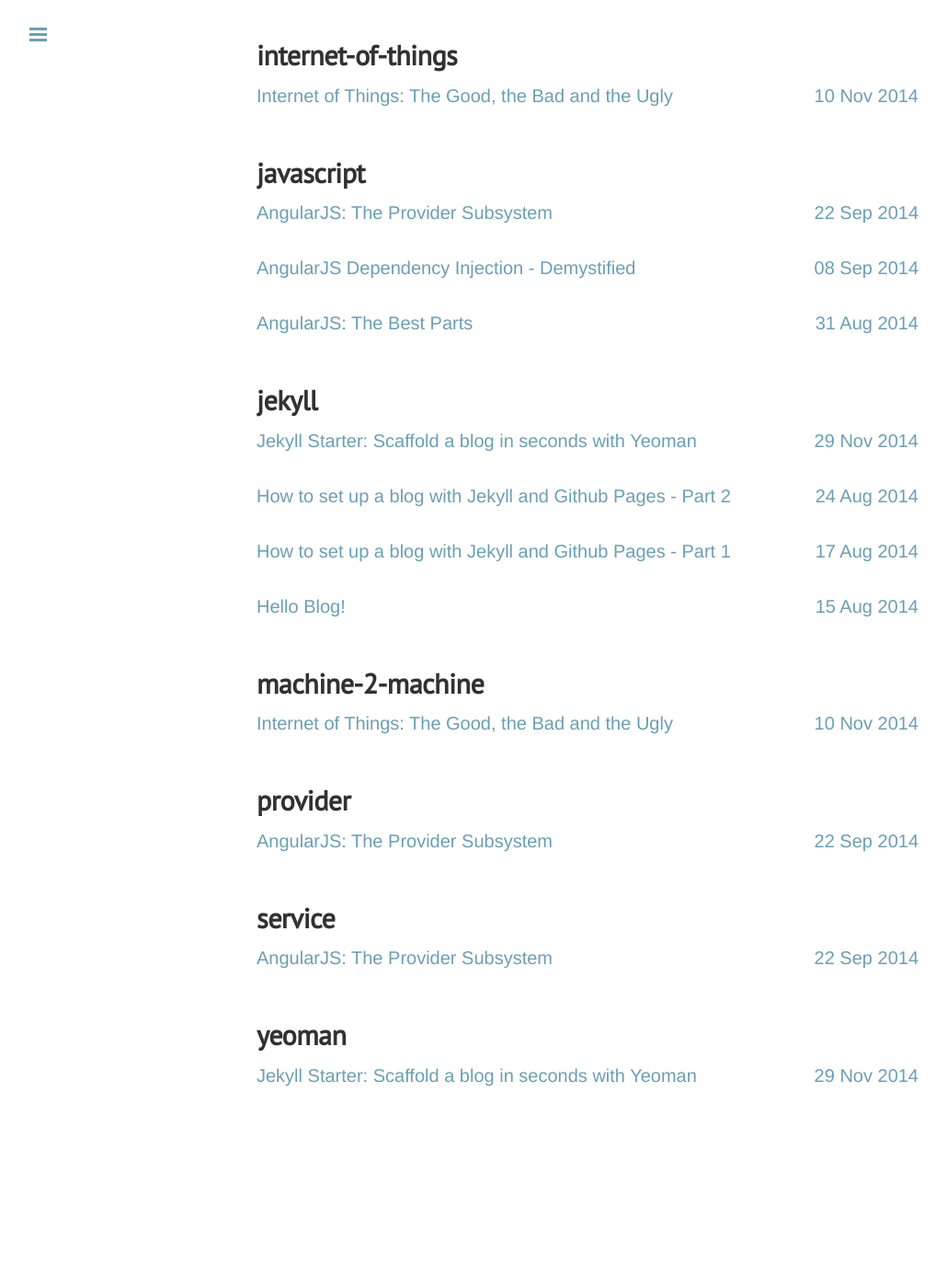
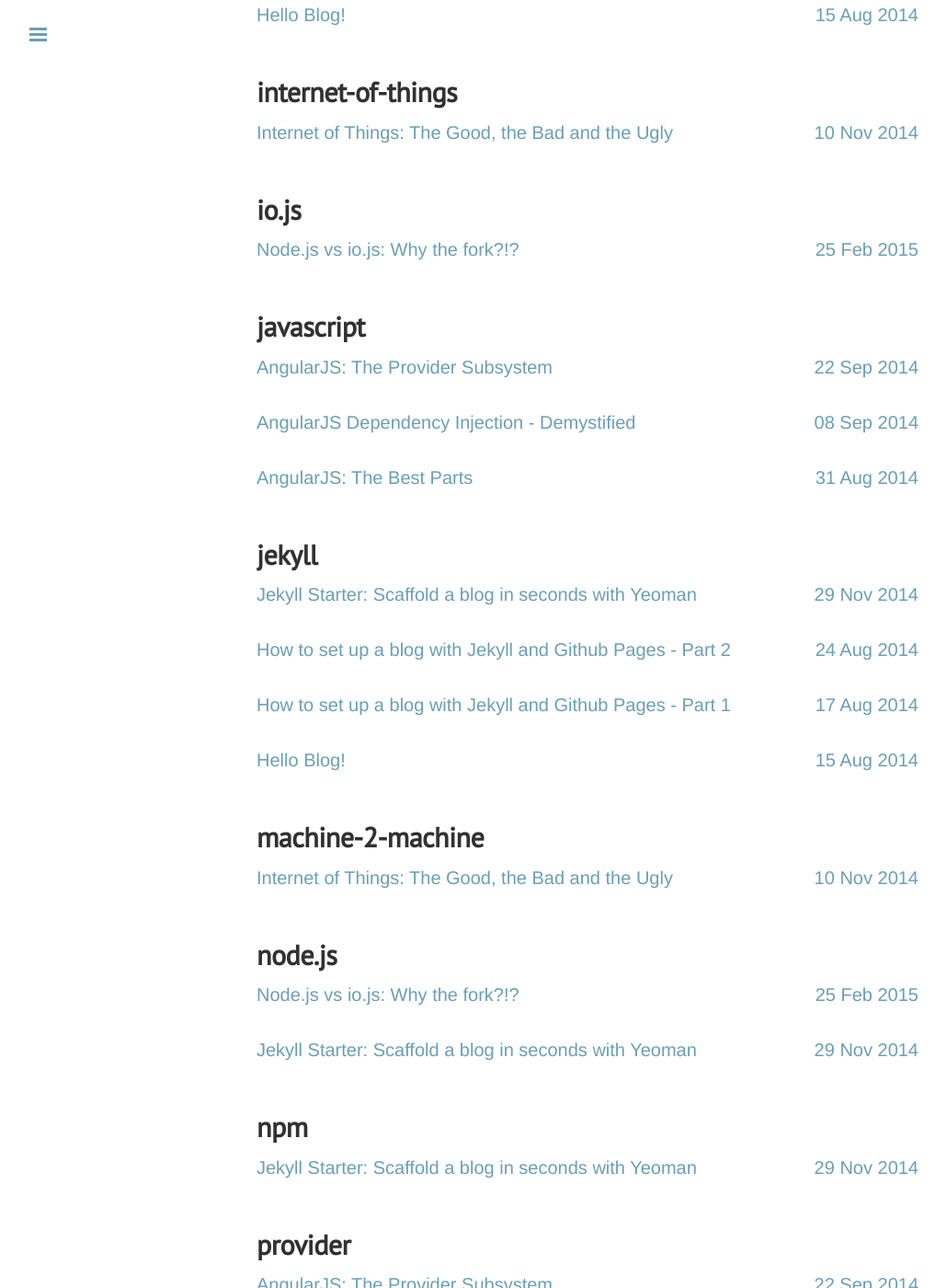
Before and after one commit to msanand/msanand.github.io, a Jekyll site: the page built from tags.html, in a window 1280 px wide and 1400 px high, scrolled down 1476 px. Shown: the whole window at 92% size, without its empty margins (1-1031 px from the left). Built offline with Jekyll 4.4.1, drawn with Linux system fonts in a browser that asks for light colours; nearby versions of some CDN libraries; Markdown is read by kramdown in place of the engine named in the settings; before the commit the page ends 2770 px from its top, so only the background shows below that; some of the changed lines change nothing that is shown; some of the changed text lies outside the part shown.

Commit message:
New post on io.js

```diff
--- a/_posts/2014-11-26-jekyll-starter-scaffold-blog-yeoman.md
+++ b/_posts/2014-11-26-jekyll-starter-scaffold-blog-yeoman.md
@@ -3,7 +3,7 @@
 title: Jekyll Starter&#58; Scaffold a blog in seconds with Yeoman
 date:   2014-11-29 14:50 IST
 categories: blogging
-tags: blogging jekyll yeoman
+tags: blogging jekyll yeoman node.js npm
 comments: true
 analytics: true
 ---
--- /dev/null
+++ b/_posts/2015-02-25-nodejs-iojs-why-the-fork.md
@@ -0,0 +1,118 @@
+---
+layout: post
+title: Node.js vs io.js&#58; Why the fork?!?
+date:   2015-02-25 18:00 IST
+categories: node.js io.js
+tags: node.js io.js
+comments: true
+analytics: true
+---
+
+After a hiatus of a couple of months, I'm back with a topic that has invaded many technical discussions in the last months.
+
+**Node.js, the popular server-side JavaScript runtime environment, has been forked!**
+
+OK! But then, Node.js has been forked in the past, e.g: [JXcore](http://jxcore.com) which provides a multithreaded flavour of NodeJS. Why is this specific instance of forking so vastly discussed/debated? It was not just forking of the code, but also - so to speak - forking of some of the top contributors to the NodeJS project. Four of [Node's top 5 contributors](https://github.com/joyent/node/graphs/contributors) are part of the forked project - [io.js](https://iojs.org).
+
+The possibility of forking has been discussed over the last few months, but the official first release of the forked project [io.js](https://iojs.org) came out early January 2015.<br>
+
+## Why the fork?
+
+Over the last year or so, the number of commits on the Node.js repo has been steadily decreasing.
+
+![Node.js commit trend](/assets/images/node_commits.png "Node.js commit trend")
+
+Even worse, the number of releases of node drastically reduced in 2014.
+
+![Node.js release trend](/assets/images/node_releases.png "Node.js release trend")
+
+But, one of the main reasons for the forking was the discontent over the way in which Joyent was handling the project. This [blog post](https://www.joyent.com/blog/the-power-of-a-pronoun) from Bryan Cantrill should throw some perspective.
+
+> io.js - the forked version of Node.js, is the result of dissatisfaction over Joyent's stewardship of the Node.js project.
+
+Talk of a possible forking started mid 2014, after some developers became discontented with the role of Joyent as the steward of the Node.js project. Some of the core contributors tried working with Joyent to move the project into a structure where the contributors and community could step in to solve the problems facing Node (some indicated by the graphs above). Some independent  efforts were started by contributors to improve Node and its ecosystem, in the name of '[Node Forward](http://nodeforward.org/)'.
+
+But [Fedor Indutny](https://github.com/indutny), one of the core team members, got tired of getting nowhere with the discussion and started the fork that is currently called io.js. Other contributors close to Fedor volunteered and jumped in.
+
+Joyent responded by forming the [Node Advisory Board](https://www.joyent.com/blog/node-js-advisory-board) to set up open governance, but that  seems to have been too little too late.
+
+> We don’t want to have just one person who’s appointed by a company making decisions. We want contributors to have more control, to seek consensus.
+>
+> <cite>&mdash; Mikeal Rogers, io.js project team member</cite>
+
+The forking only highlights the tension between corporate sponsor of an open source project and the community of developers contributing to it.
+
+But for Joyent CTO Bryan Cantrill, Node is alive and well, despite the slower pace of development.
+
+> You’ve got to look at the quality of contributions, not the quantity.
+>
+> <cite>&mdash; Bryan Cantrill, CTO, Joyent</cite>
+
+## OK. Let's talk about the forking facts!
+
+### What you need to know about io.js:
+
+* Forked out of Joyent's Node.js v0.12
+* Fully compatible with the npm ecosystem
+* Will be taking new V8 releases as fast as possible
+  * io.js is on V8 v4.1.0.14, while Node is still on V8 v3.28.73
+  * Newer V8 brings in many performance improvements and fixes
+  * Also, brings in additional support for [new ES6 language features](https://iojs.org/en/es6.html)
+* New (experimental) core modules
+  * [V8](https://iojs.org/api/v8.html): interfacing directly with V8 engine
+  * [smalloc](https://iojs.org/api/smalloc.html): managing external raw memory allocation/deallocation in JavaScript
+* Versioning based on semver, starting with v1.0.0
+* Weekly production releases planned
+* Bug fixes cherry-picked from Node into io.js as necessary
+* [Open Governance Model](https://github.com/iojs/io.js/blob/v1.x/GOVERNANCE.md): More power to contributors
+
+## My take on the fork
+
+io.js has clearly proved that a project can grow much faster with open governance. It has made 10 releases since its first release on 13 Jan 2015!
+
+![io.js commit trend](/assets/images/iojs_commits.png "io.js commit trend")
+
+But the situation is still a bit of a yin yang! The duality arises from the fact that for every statement that you make supporting the fork, there could be one made opposing it in the same context.
+
+### Let's talk about the positives:
+- Open governance, distributed control
+- Faster releases
+- Newer V8
+- ES6 goodness
+
+### The other perspective:
+- Node is fairly stable and production ready. Why switch?
+- The technical delta (newer V8, ES6 support, etc) is not enticing enough for many
+- Not many corporates are complaining about slow releases from Node
+
+If I quote apache web server, hadoop or linux as good examples of foundation driven open source initiatives, someone would respond quoting Ruby on Rails or Docker as successful single corporate driven OSS initiatives. Hence, the yin yang!
+
+Whether io.js gains traction or not would depend on the consumer adoption. Matt Ranney, Chief Systems Architect at Uber, has already tweeted about putting io.js into production.
+
+<blockquote class="twitter-tweet" lang="en"><p>I&#39;m one of the first people to put io.js into production at scale.</p>&mdash; Matt Ranney (@mranney) <a href="https://twitter.com/mranney/status/540013975568535553">December 3, 2014</a></blockquote>
+<script async src="//platform.twitter.com/widgets.js" charset="utf-8"></script>
+
+But, I see this fork only as an exploration by some of the key contributors in the Node core community with the following intent:
+
+* Accelerate release of latest advancements in JavaScript as fast as the community feels necessary
+* Support an open governance model as against a single corporate stewardship
+
+From a consumer point of view, I believe io.js is currently only solving some first-world problems in Node.js. It does not yet warrant a switch from Node. In fact, it only confuses and forces the consumer into additional decision making.
+
+But from a community/contributors point of view, **I think this is a push in the right direction - if you look at io.js as an experimental showcase to Joyent on how a good open source project should be governed**. This is one of the reasons I like the 'OPEN Open Source' model which [Rod Vagg](https://github.com/rvagg) came up with for the [LevelUp project](https://github.com/rvagg/node-levelup) (a node wrapper for LevelDB).
+
+>Individuals making significant and valuable contributions are given commit-access to the project to contribute as they see fit. This project is more like an open wiki than a standard guarded open source project.
+
+## The Future: Node and io.js will unite
+
+Some things are fairly clear:
+
+* Nobody wants multiple forks of Node to complicate the decision making process
+* It was never the goal of io.js or node forward to create a second Node.js
+* The effort required to maintain the fork is tremendous
+
+io.js - 'the friendly fork', is **not** intended to compete with Node. Someday, the io.js faction will reunite with Node, once there is an agreement on the collaborative decision making process. Infact, the [reconciliation process has already begun](https://medium.com/@iojs/io-js-and-a-node-js-foundation-4e14699fb7be). Joyent CEO Scott Hammond had invited the io.js technical committee to a private meeting to discuss about Node Foundation, and bringing io.js back to node.js project.
+
+The Node Foundation is expected to have two committees: The Foundation Board and the Technical Committee. The technical committee will operate independent of the foundation board, giving it the required freedom to drive the technical growth of the project. Whether the technical committee will have an open governance model like io.js is still not clear. ([William Bert](https://twitter.com/williamjohnbert) has created a [twitter campaign](http://nodegovernance.io/) to spam (read alert) Scott Hammond about the desire of the community to uses the io.js governance model for Node Foundation). The best thing that can happen is a successful reunion leveraging the best of both worlds.
+
+The ball is now in Joyent's court!
```
Also changed, not shown: assets/images/iojs_commits.png (added), assets/images/node_commits.png (added), assets/images/node_releases.png (added).
